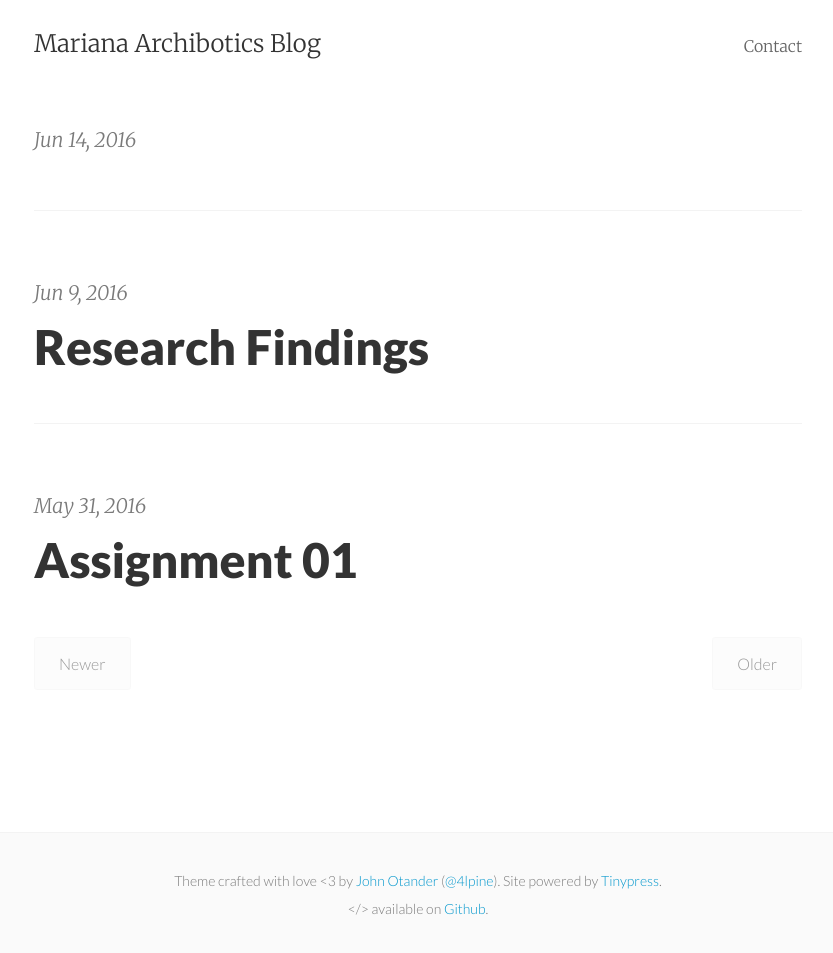
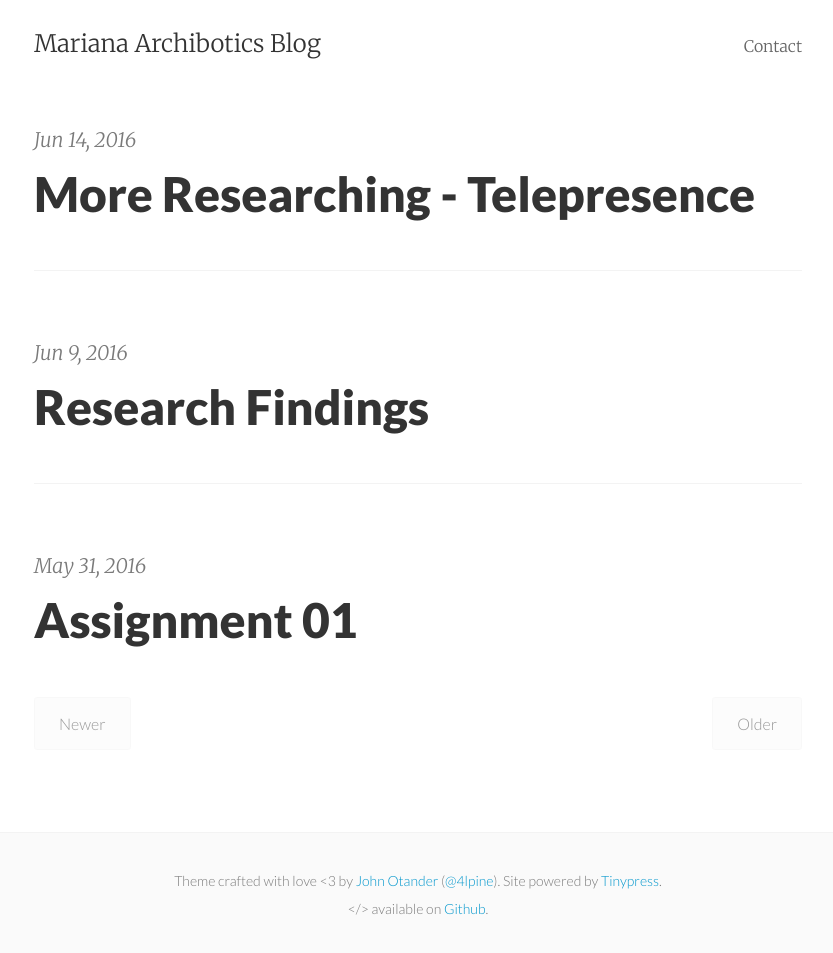
Before and after one commit to marianacasarin/marianacasarin.github.io, a Jekyll site: the page built from index.html, in a window 1280 px wide. Shown: the whole page, without its empty margins (222-1055 px from the left). Built offline with Jekyll 4.4.1, drawn with Linux system fonts in a browser that asks for light colours; the list of posts is cut into pages by our own code.

Commit message:
Post update: More Researching: Telepresence

```diff
--- a/_posts/2016-06-14-more-researching.markdown
+++ b/_posts/2016-06-14-more-researching.markdown
@@ -1,6 +1,6 @@
 ---
 published: true
-title: More Researching: Telepresence
+title: More Researching - Telepresence
 layout: post
 ---
 ![Star Wars Hologram](images/telepresence.jpg)
```
